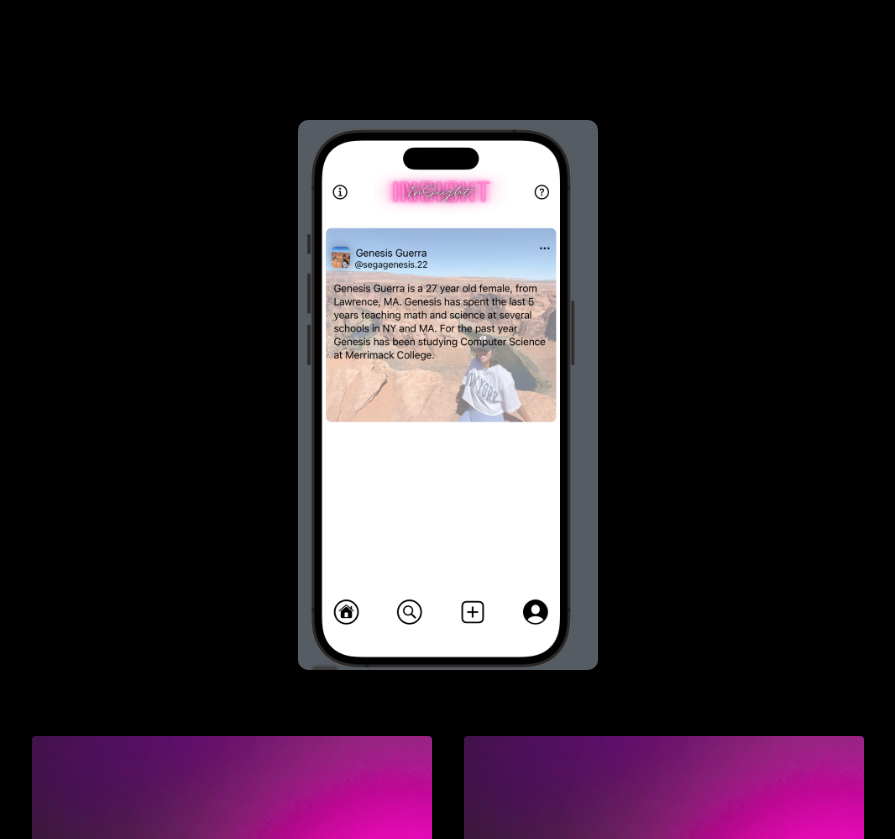
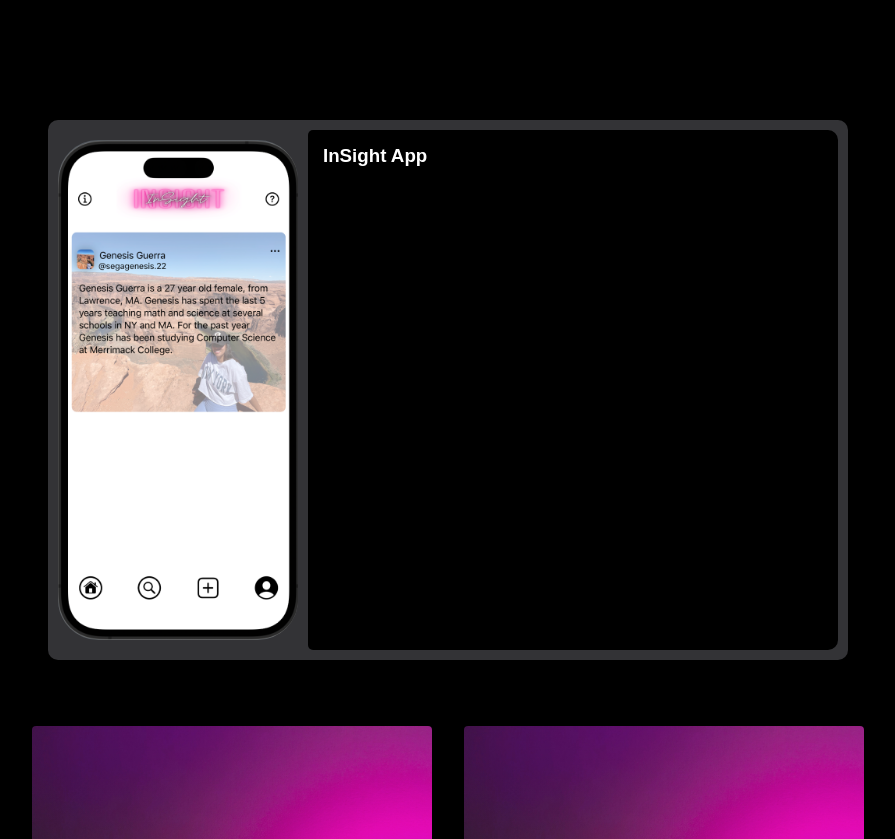
Before and after one commit to segaGenesis22/Portfolio_FrontEnd, a website: page index.html in a window 1280 px wide. Shown: the part 660-1499 px from the top of the page, without its empty margins (192-1087 px from the left). Drawn offline with Linux system fonts and the light colour scheme.

Commit message:
updated ios app project

```diff
--- a/index.html
+++ b/index.html
@@ -51,9 +51,11 @@
     <div class="tabs">
         <div class="container">
             <div class="projects__container">
-                <div class="project__img"></div>
-                <div class="project__card">
-
+                <div class="project__src">
+                    <img src="images/inSighApp.png" alt="picture of app" id="app__img">
+                    <div class="descriptions">
+                        <h3>InSight App</h3>
+                    </div>
                 </div>
             </div>
             <div class="tabs__container">
--- a/styles.css
+++ b/styles.css
@@ -325,13 +325,38 @@
     flex-wrap: wrap;
     margin: 0 0 50px 0;
 }
-.project__img {
-    background-image: url(images/inSightApp.png);
-    background-size: cover;
-    height: 550px;
-    width: 300px;
+.project__src {
+    display: flex;
+    flex-wrap: wrap;
+    background-color: #333336;
+    height: 540px;
+    width: 800px;
     border-radius: 10px;
-
+}
+.descriptions {
+    background-color: black;
+    display: flex;
+    align-self: center;
+    height: 520px;
+    width: 530px;
+    border-radius: 5px 10px 10px 5px;
+    padding: 15px;
+}
+.descriptions h3 {
+    color: #fff;
+}
+#app__img {
+    border-radius: 50px;
+    height: 520px;
+    width: 260px;
+    object-fit: cover;
+    padding: 10px;
+    align-self: center;
+}
+.project__card {
+    background-color: #333336;
+    color: #fff;
+    border-radius: 4px;
 }
 .tabs__container {
     display: flex;
```
Also changed, not shown: images/insighApp.png (added), images/landingImg.png (deleted).
